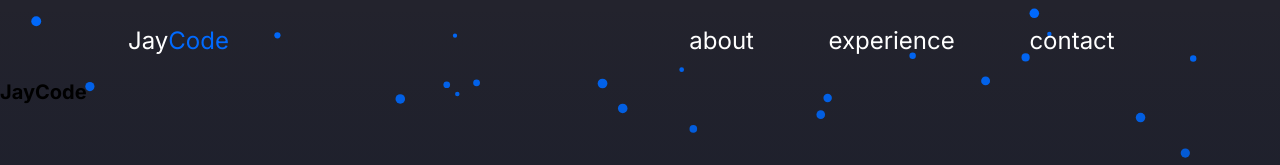
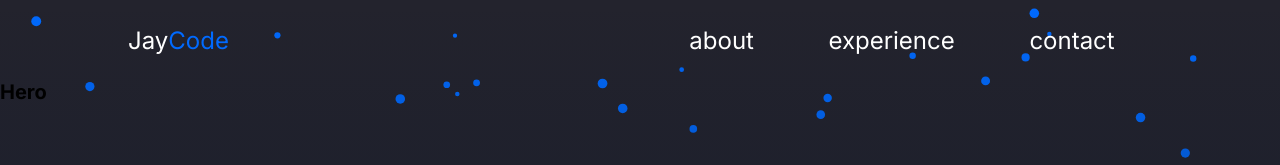
Before and after one commit to JayCodeGitHub/jaycode.pl, a Next.js app: page / in a window 1280 px wide. Shown: the top 165 px of the page. Built offline with nearby package versions, Linux system fonts and the light colour scheme.

Commit message:
Created Hero

```diff
--- a/src/components/background/background.styles.ts
+++ b/src/components/background/background.styles.ts
@@ -1,6 +1,6 @@
 import styled from 'styled-components';
 
-export const BackgroundWrapper = styled.div`
+export const StyledBackgroundWrapper = styled.div`
   position: absolute;
   top: 0;
   left: 0;
--- a/src/components/background/background.tsx
+++ b/src/components/background/background.tsx
@@ -1,11 +1,11 @@
 import Particles from "../particles/particles";
-import { BackgroundWrapper, StyledBacground } from "./background.styles";
+import { StyledBackgroundWrapper, StyledBacground } from "./background.styles";
 
 export default function Background() {
   return (
-    <BackgroundWrapper>
+    <StyledBackgroundWrapper>
       <Particles />
       <StyledBacground />
-    </BackgroundWrapper>
+    </StyledBackgroundWrapper>
   );
 }
--- /dev/null
+++ b/src/components/hero/hero.styles.ts
@@ -0,0 +1,4 @@
+import styled from 'styled-components';
+
+export const StyledWrapper = styled.header`
+`;
--- /dev/null
+++ b/src/components/hero/hero.tsx
@@ -0,0 +1,9 @@
+import { StyledWrapper } from "./hero.styles";
+
+export default function Hero() {
+  return (
+    <StyledWrapper>
+      <h1>Hero</h1>
+    </StyledWrapper>
+  );
+}
--- a/src/pages/index.tsx
+++ b/src/pages/index.tsx
@@ -1,7 +1,9 @@
+import Hero from "@/components/hero/hero";
+
 export default function Home() {
   return (
     <main>
-      <h1>JayCode</h1>
+      <Hero />
     </main>
   );
 }
```
